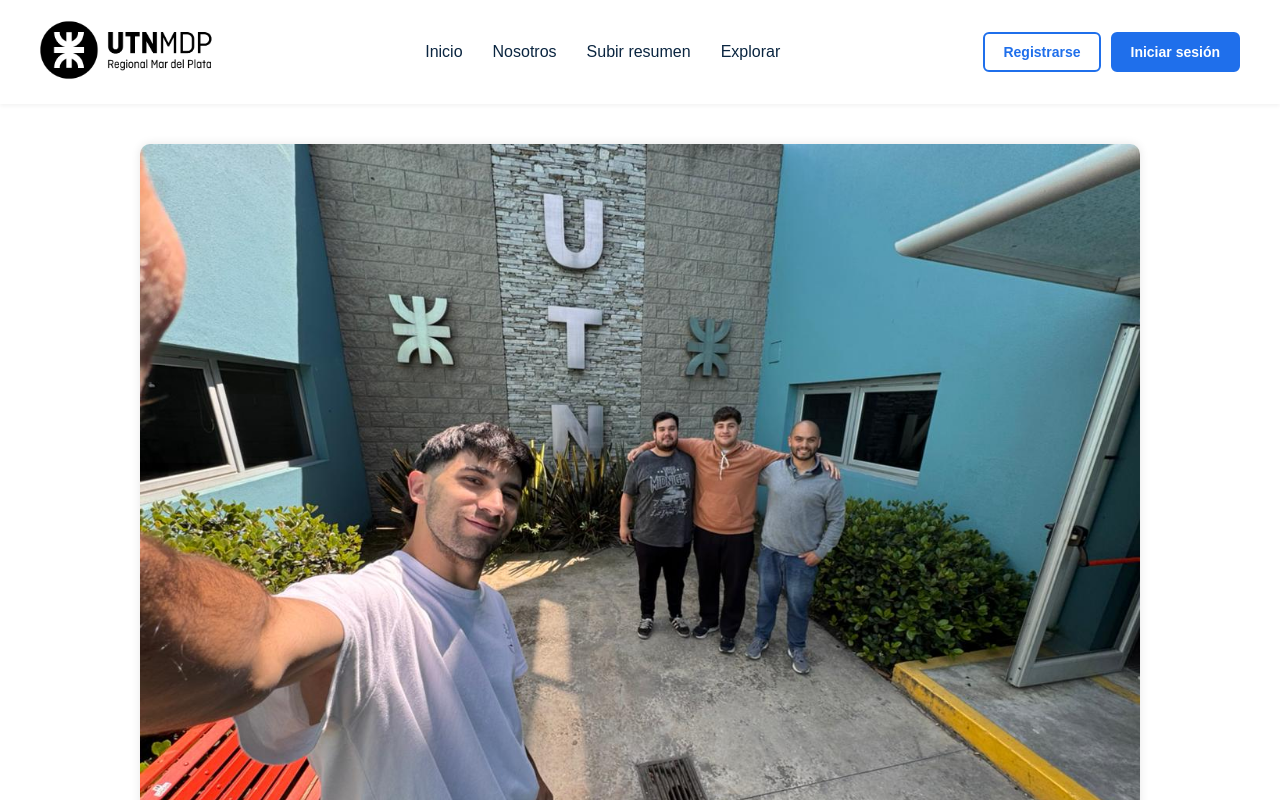
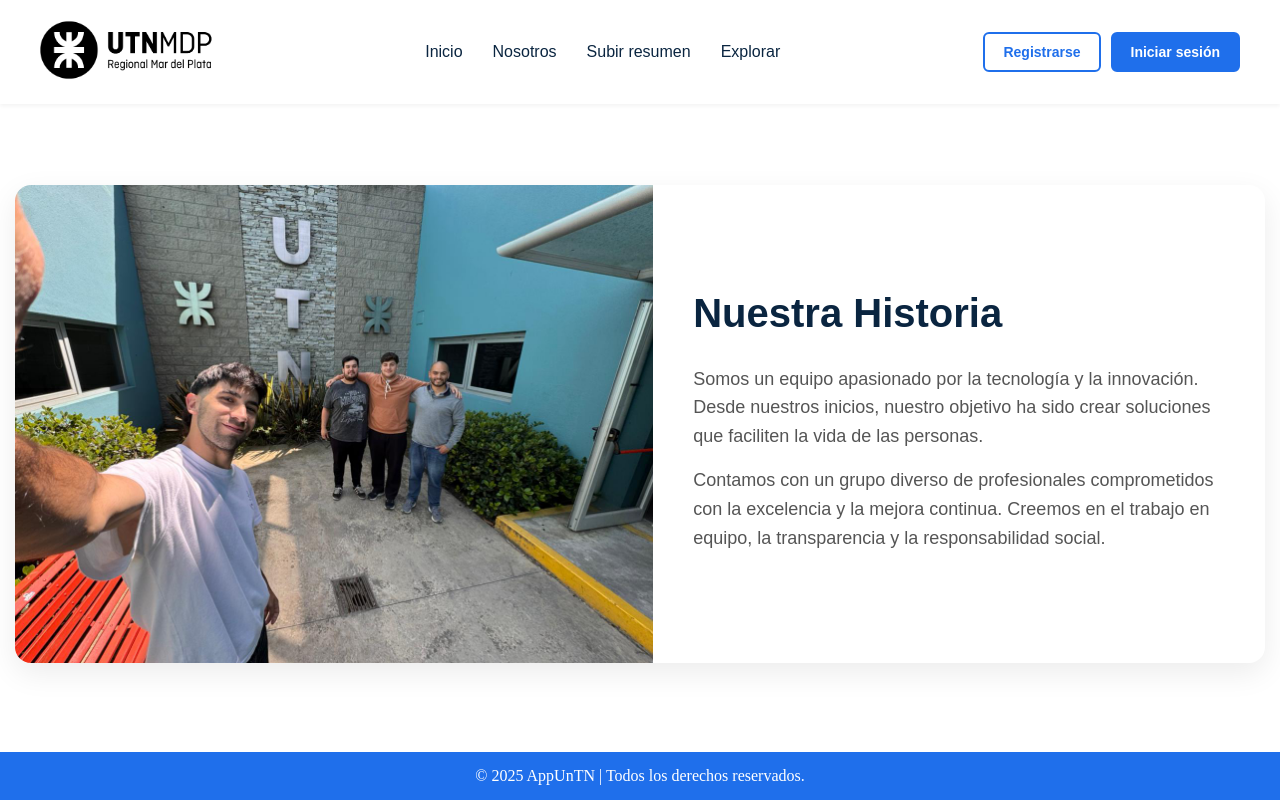
Before and after one commit to FelipeCliment06/AppUnTN, an Angular app: page /aboutUs in a window 1280 px wide. Shown: the top 800 px of the page. Built offline with nearby package versions, Linux system fonts and the light colour scheme.

Commit message:
about-us upgrade
mejora en la pagina "sobre nosotros"

```diff
--- a/src/app/pages/about-us/about-us.css
+++ b/src/app/pages/about-us/about-us.css
@@ -1,47 +1,95 @@
+/* Agregamos box-sizing para que los paddings no sumen tamaño extra y rompan la pantalla */
 body, :host {
   font-family: Arial, sans-serif;
   margin: 0;
   padding: 0;
   line-height: 1.6;
-  background-color: #f9f9f9;
+  background-color: #f2f6fc;
   color: #333;
+  box-sizing: border-box;
 }
 
-.main-content {
-  max-width: 1000px;
-  margin: 40px auto;
-  padding: 0 20px;
+*, *:before, *:after {
+  box-sizing: inherit;
 }
 
+/* --- CONTENEDOR PRINCIPAL --- */
+.main-content {
+  max-width: 1300px;
+  height: calc(100vh - 160px);
+  margin: 0 auto;
+  padding: 0 15px;
+  display: flex;
+  align-items: center;
+  justify-content: center;
+}
+
+/* --- LA TARJETA --- */
 .about-us {
   display: flex;
-  flex-direction: column; /* la imagen arriba, texto abajo */
-  gap: 20px;
+  flex-direction: row;
   background-color: white;
-  padding: 0; /* sin padding para que la imagen toque los bordes */
-  border-radius: 10px;
-  box-shadow: 0 0 10px rgba(0,0,0,0.1);
-  overflow: hidden; /* mantiene bordes redondeados */
+  border-radius: 16px;
+  box-shadow: 0 10px 30px rgba(0,0,0,0.08);
+  overflow: hidden;
+  align-items: stretch;
+  width: 100%;
+  max-height: 100%;
 }
 
+/* --- COLUMNA DE LA IMAGEN --- */
 .image-container {
-  width: 100%;
-  min-height: 400px;
-  overflow: hidden;
+  flex: 1.2;
 }
 
 .image-container img {
   width: 100%;
-  height: 700px; /* alto tipo banner */
+  height: 100%;
   object-fit: cover;
   display: block;
 }
 
+/* --- COLUMNA DEL TEXTO --- */
 .text-container {
-  padding: 30px;
+  flex: 1;
+  padding: 40px;
+  display: flex;
+  flex-direction: column;
+  justify-content: center;
+  overflow-y: auto;
 }
 
 .text-container h2 {
-  color: #004080;
+  color: #0a2540;
+  font-size: 40px;
   margin-top: 0;
+  margin-bottom: 20px;
 }
+
+.text-container p {
+  font-size: 18px;
+  color: #555;
+  margin-bottom: 15px;
+}
+
+/* --- ADAPTACIÓN PARA CELULARES --- */
+@media (max-width: 850px) {
+  .about-us {
+    flex-direction: column;
+    max-height: none;
+  }
+
+  .main-content {
+    min-height: auto;
+    padding: 30px 15px;
+  }
+
+  .image-container {
+    min-height: 300px;
+  }
+
+  .text-container {
+    padding: 30px 20px;
+    overflow-y: visible;
+  }
+}
--- a/src/app/pages/about-us/about-us.html
+++ b/src/app/pages/about-us/about-us.html
@@ -1,8 +1,10 @@
 <main class="main-content">
   <section class="about-us">
+
     <div class="image-container">
-      <img src="assets/img/AppUnTN_Team.jpg" alt="Nuestra historia" style="width: 100%; height: auto; display: block; object-fit: cover;">
+      <img src="assets/img/AppUnTN_Team.jpg" alt="Nuestra historia">
     </div>
+
     <div class="text-container">
       <h2>Nuestra Historia</h2>
       <p>
@@ -15,5 +17,6 @@
         social.
       </p>
     </div>
+
   </section>
 </main>
```
